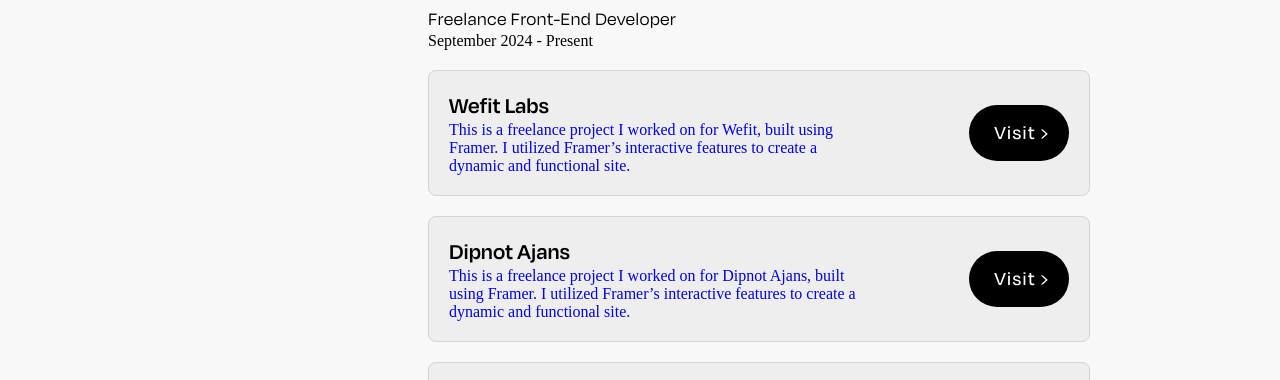
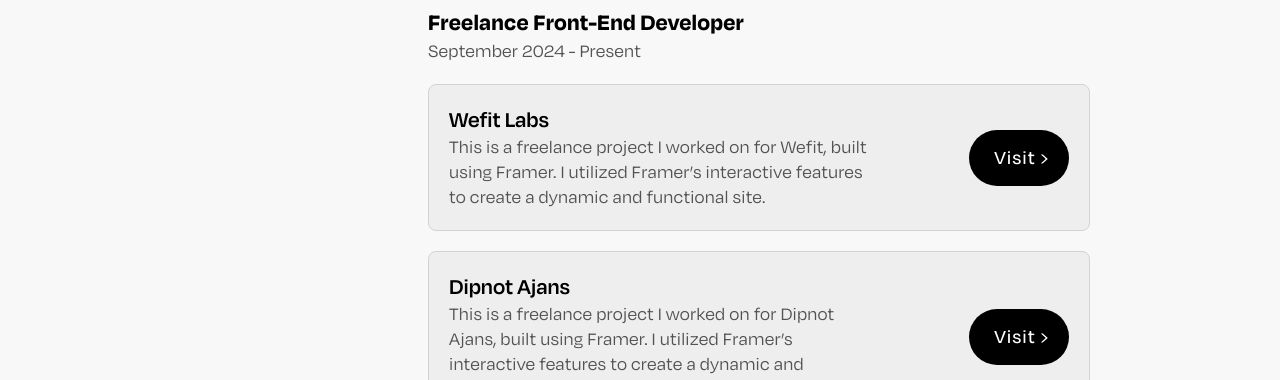
Before and after one commit to nryvz/nryvz.github.io, a website: page index.html in a window 1280 px wide. Shown: the part 377-757 px from the top of the page. Drawn offline with nearby package versions, Linux system fonts and the light colour scheme; files that its build step writes are made by us from their sources.

Commit message:
main.scss

```diff
--- a/main.scss
+++ b/main.scss
@@ -29,9 +29,9 @@
 .p1 {
   color: black;
   font-family: "Degular", "sans-serif";
-  font-size: 19px;
+  font-size: 24px;
   font-style: normal;
-  font-weight: 400;
+  font-weight: 700;
   line-height: normal;
   letter-spacing: 0.2px;
 
@@ -60,6 +60,21 @@
   font-style: normal;
   font-weight: 400;
   line-height: normal;
+}
+
+.p3{
+  color: #535353;
+  font-family: "Degular", "sans-serif";
+  font-size: 19px;
+  font-style: normal;
+  font-weight: 400;
+  line-height: normal;
+  letter-spacing: 0.2px;
+
+  @media only screen and (max-width: 430px) {
+    font-size: 17px;
+  }
+
 }
 
 .header {
```
